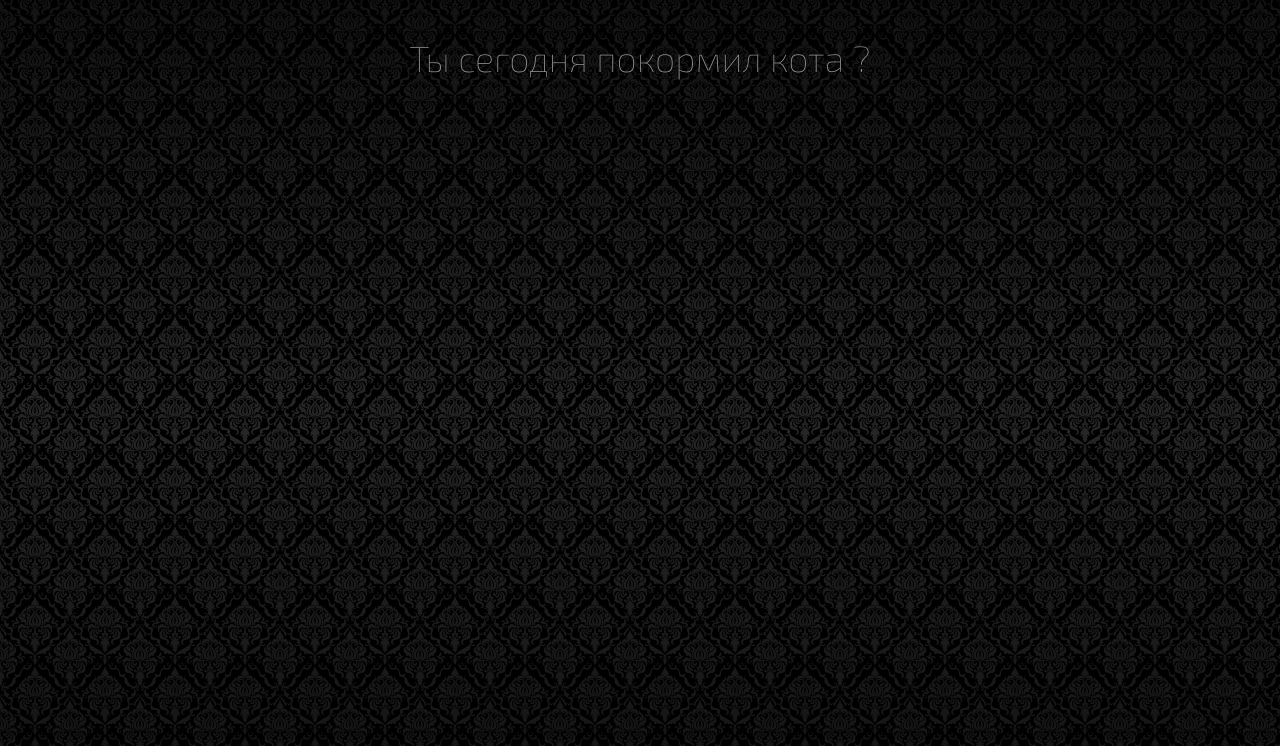
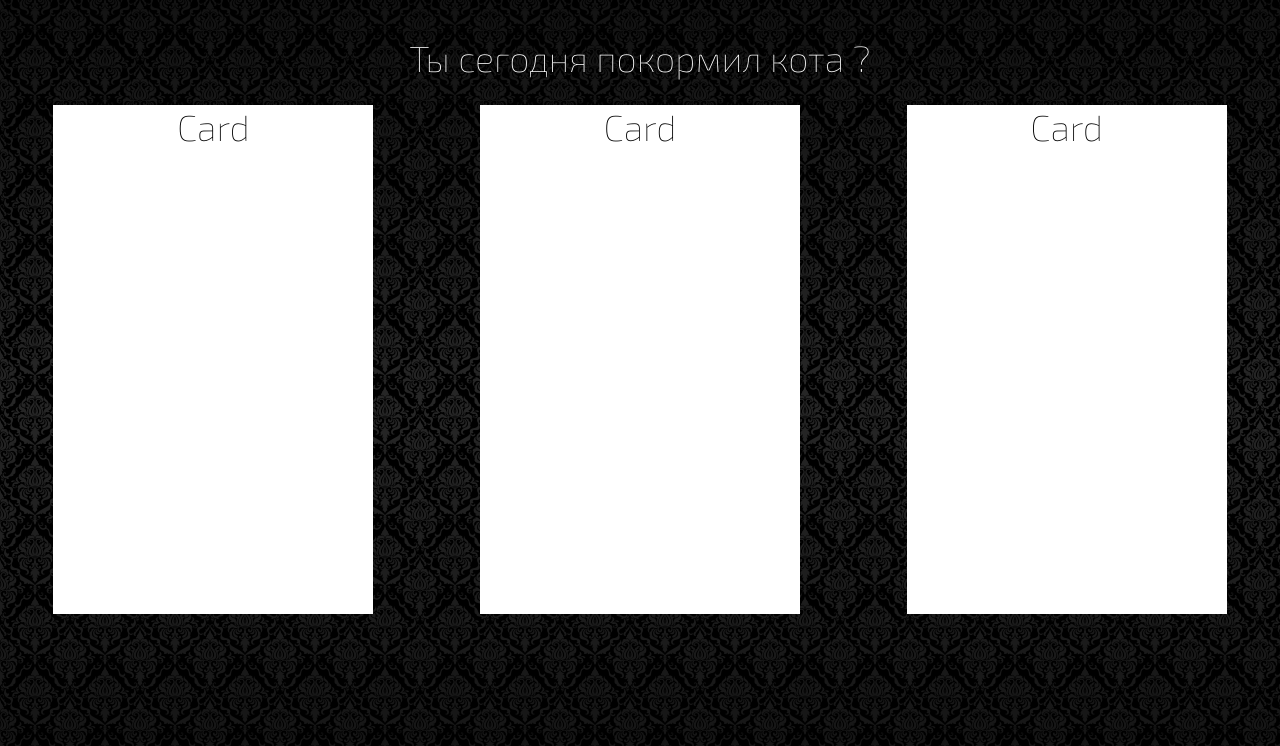
Before and after one commit to leshden/test-cats, a React (Create React App) app: page / in a window 1280 px wide. Shown: the top 746 px of the page. Built offline with nearby package versions, Linux system fonts and the light colour scheme.

Commit message:
card list

```diff
--- a/src/App.js
+++ b/src/App.js
@@ -1,10 +1,12 @@
 import './App.css';
 import Header from './components/header/Header';
+import CardList from './components/card-list/CardList';
 
 function App() {
   return (
     <div className="App">
       <Header />
+      <CardList />
     </div>
   );
 }
--- /dev/null
+++ b/src/components/card-list/CardList.js
@@ -0,0 +1,14 @@
+import {CardListContainer} from './CardListStyled';
+import Card from '../card/Card';
+
+const CardList = () => {
+  return (
+    <CardListContainer>
+      <Card />
+      <Card />
+      <Card />
+    </CardListContainer>
+  );
+}
+
+export default CardList;
--- /dev/null
+++ b/src/components/card-list/CardListStyled.js
@@ -0,0 +1,8 @@
+import styled from 'styled-components';
+
+export const CardListContainer = styled.div`
+  display: flex;
+  flex-wrap: wrap;
+  justify-content: space-around;
+  align-items: center
+`;
--- /dev/null
+++ b/src/components/card/Card.js
@@ -0,0 +1,11 @@
+import {CardContainer} from './CardStyled';
+
+const Card = () => {
+  return (
+    <CardContainer>
+      Card
+    </CardContainer>
+  );
+}
+
+export default Card;
--- /dev/null
+++ b/src/components/card/CardStyled.js
@@ -0,0 +1,13 @@
+import styled from 'styled-components';
+
+export const CardContainer = styled.div`
+  width: 320px;
+  height: 509px;
+
+  background: white;
+  text-align: center;
+
+  margin: 25px 40px;
+
+  font-size: 36px;
+`;
--- a/src/index.css
+++ b/src/index.css
@@ -15,6 +15,7 @@
   height: 100vh;
   left: 0px;
   top: 0px;
+  z-index: -1;
   background: linear-gradient(180deg, rgba(0, 0, 0, 0.5) 0%, rgba(0, 0, 0, 5e-05) 49.88%, rgba(0, 0, 0, 0.5) 100%);
 }
 
```
